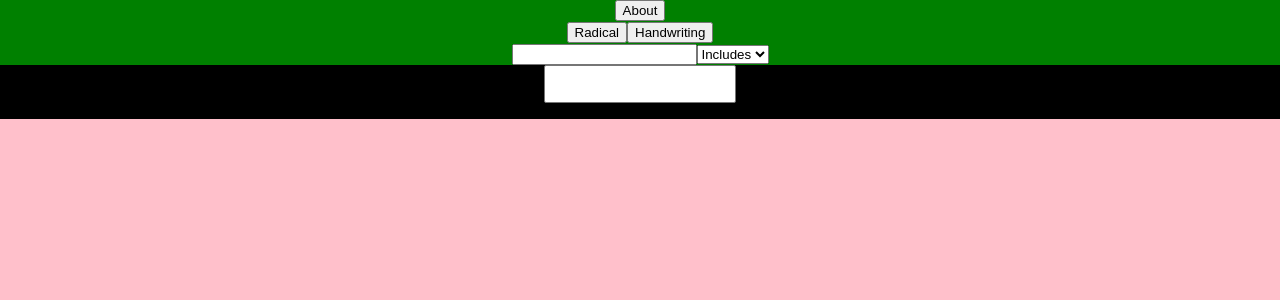
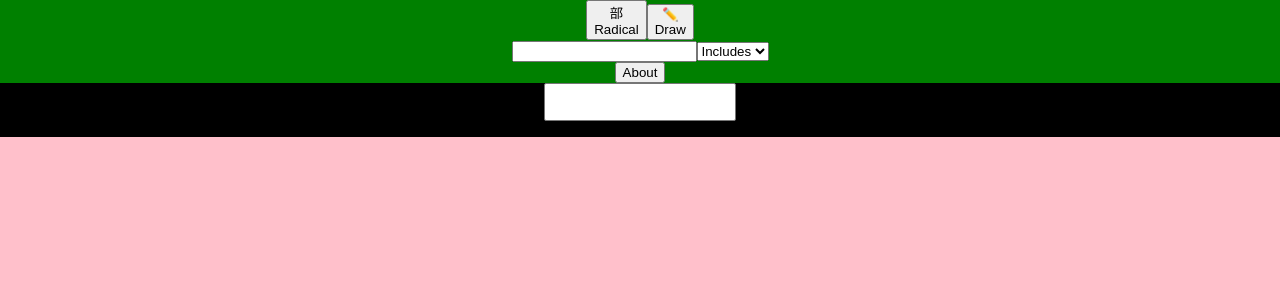
Before and after one commit to tahmdev/insta-jisho, a React (Create React App) app: page / in a window 1280 px wide. Shown: the top 300 px of the page. Built offline with nearby package versions, Linux system fonts and the light colour scheme.

Commit message:
reworked slide out logic, style adjustments

```diff
--- a/src/components/navbar.js
+++ b/src/components/navbar.js
@@ -1,33 +1,58 @@
 const Navbar = ({setQuery, query ,setType, type, setShowInput, showInput, setShowAbout, showExamples, setShowExamples}) => {
 
-  const slideElementInOut = (showName, id, setShow, condition) => {
-    if (condition) {
-      document.getElementById(id).classList.add("slide-out-top")
-      setTimeout(() => {
-        setShow(null)
-      }, 200);
+  const handleRadical = () => {
+    if (showInput=== "radical") {
+      let element = document.getElementById("radical-lookup-wrapper")
+      element.classList.add("slide-out-top")
+      element.onanimationend = () => setShowInput(null)
     }else{
-      setShow(showName)
+      setShowInput("radical")
     }
   }
 
-  const handleRadical = () => {
-    slideElementInOut("radical", "radical-lookup-wrapper", setShowInput, showInput === "radical")
+  const handleHandwriting = () => {
+    if (showInput === "handwriting") {
+      let element = document.getElementById("handwriting-wrapper")
+      element.classList.add("slide-out-top-canvas")
+      element.onanimationend = () => setShowInput(null)
+    }else{
+      setShowInput("handwriting")
+    }
   }
 
-  const handleHandwriting = () => {
-    slideElementInOut("handwriting", "handwriting-wrapper", setShowInput, showInput === "handwriting")
+  const activeStyle = (condition) => {
+    if(condition){
+      return (
+        {
+          borderBottom: "4px solid orange",
+          marginBottom: "-4px"
+        }
+      )
+    }
   }
   return(
     <nav className='flex-center'>
-      <button onClick={() => setShowAbout(true)} >About</button>
+
       <div>
+        <button className="input-method-button"
+          onClick={handleRadical}
+          style={activeStyle(showInput === "radical")}
+        >
+          <div>部</div>
+          <div className="button-desc">Radical</div>
+        </button>
+        <button className="input-method-button"
+          onClick={handleHandwriting}
+          style={activeStyle(showInput === "handwriting")}
+        >
+          <div>✏️</div>
+          <div className="button-desc">Draw</div>
+        </button>
         <button className="small-only" onClick={() => setShowExamples(prev => !prev)}> {showExamples ? "Definition" : "Examples"} </button>
-        <button tabIndex={-1} onClick={handleRadical} > Radical </button>
-        <button tabIndex={-1} onClick={handleHandwriting}>Handwriting</button>
       </div>
-      <div>
-        <input id="search" onChange={e => setQuery(e.target.value)} value={query} />
+
+      <div className="search-select-wrapper">
+        <input id="search" onChange={e => setQuery(e.target.value)} value={query} autoComplete="off" />
         <select tabIndex={-1} onChange={e => setType(e.target.value)} value={type}>
           <option>Includes</option>
           <option>Exact</option>
@@ -35,6 +60,7 @@ const Navbar = ({setQuery, query ,setType, type, setShowInput, showInput, setSho
           <option>Suffix</option>
         </select>
       </div>
+      <button onClick={() => setShowAbout(true)} >About</button>
 
     </nav>
   )
```
